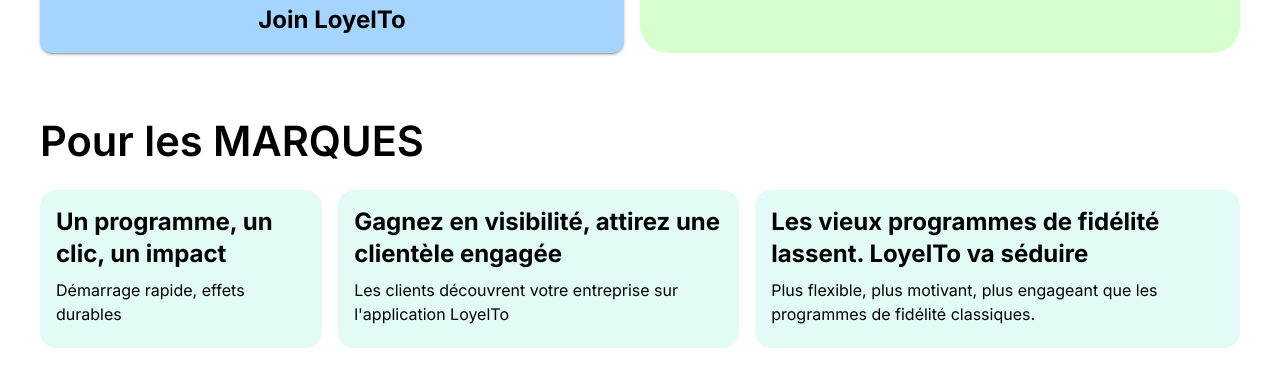
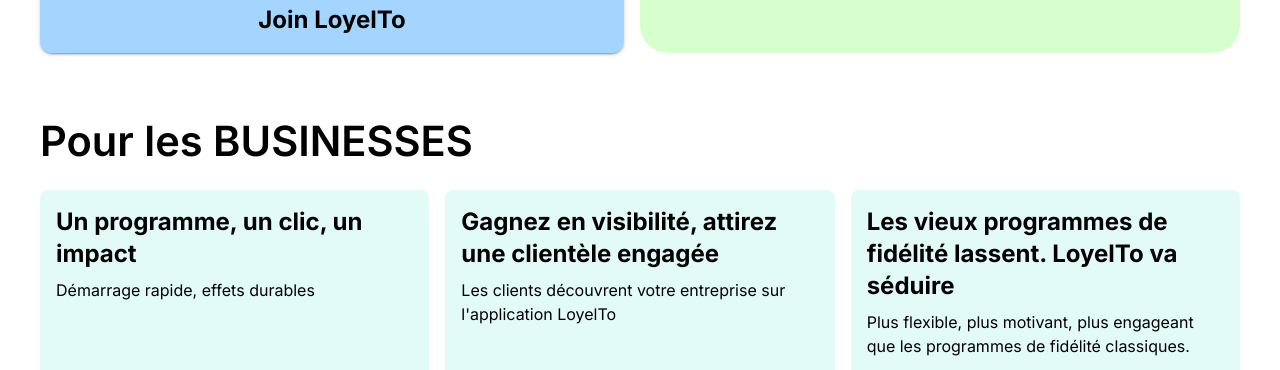
Before and after one commit to edvin3i/loyelto, a React (Vite) app in the folder srcs/frontend/webapp/loyelto-web/: page / in a window 1280 px wide. Shown: the part 582-952 px from the top of the page. Built offline with nearby package versions, Linux system fonts and the light colour scheme; a web font is replaced by a local one.

Commit message:
update: marques -> businesses update: landing page - sizing of boxes

```diff
--- a/srcs/frontend/webapp/loyelto-web/src/landing/LandingPage.tsx
+++ b/srcs/frontend/webapp/loyelto-web/src/landing/LandingPage.tsx
@@ -32,7 +32,7 @@ export default function LandingPage() {
 
 
                 <MainSection />
-                <SlogansSection forWhom='Pour les MARQUES' bgcolor={theme.palette.secondary.light} slogans={businessSlogans} />
+                <SlogansSection forWhom='Pour les BUSINESSES' bgcolor={theme.palette.secondary.light} slogans={businessSlogans} />
                 <SlogansSection forWhom='Pour les CLIENTS' bgcolor={theme.palette.neutral.main} slogans={consumerSlogans} />
                 {/* <Typography variant='h1' sx={{ color: theme.palette.secondary.dark, fontSize: '4rem', textAlign: 'center', mb: 4}}>WELCOME TO LOYELTO
             </Typography>
--- a/srcs/frontend/webapp/loyelto-web/src/landing/SloganBox.tsx
+++ b/srcs/frontend/webapp/loyelto-web/src/landing/SloganBox.tsx
@@ -8,7 +8,16 @@ interface SloganBoxProps {
 
 export default function SloganBox({ slogan, comment, bgcolor }: SloganBoxProps) {
     return (
-        <Box sx={{ backgroundColor: bgcolor, borderRadius: 4, paddingY: 2, paddingX: 2, textAlign: 'left' }}>
+        <Box
+          sx={{
+            bgcolor: bgcolor,
+            padding: 2,
+            borderRadius: 2,
+            width: '100%',    // Full width within its container
+            display: 'flex',
+            flexDirection: 'column'
+          }}
+        >
             <Typography variant="h5" color="initial"
              sx={{fontWeight: '700'}} gutterBottom>
                     {slogan}
```
